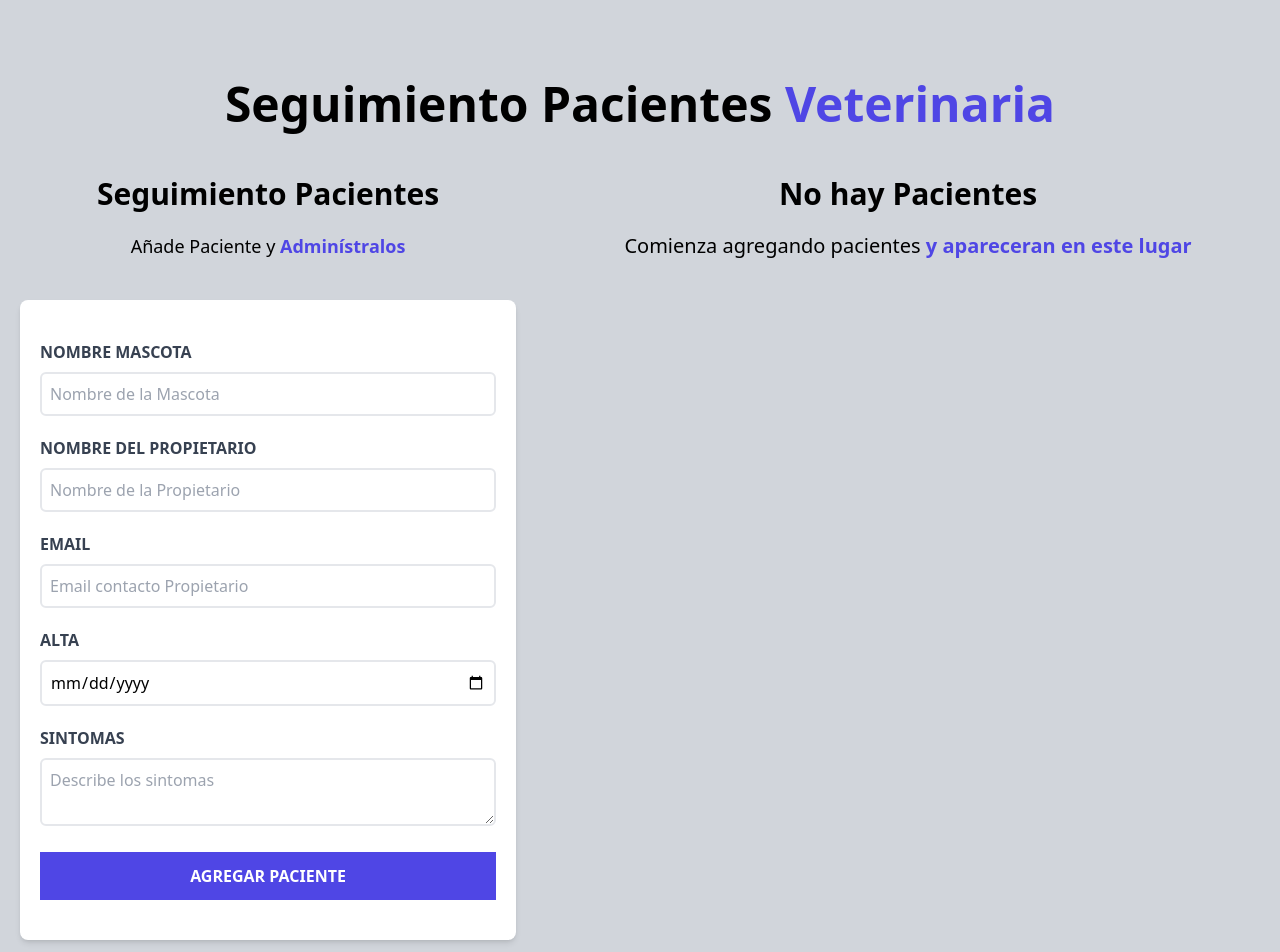
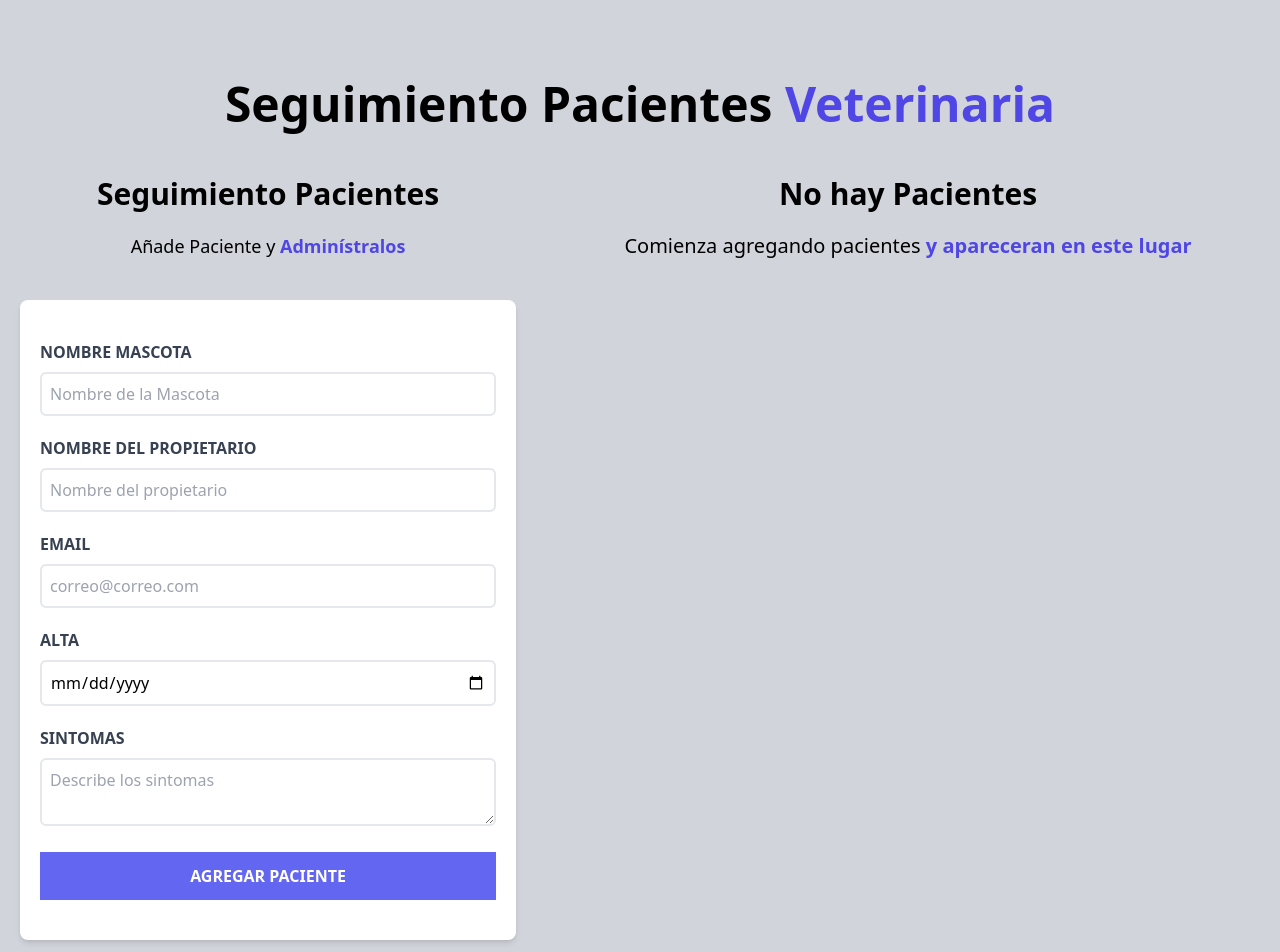
Before and after one commit to abrahanalarcon/Citas_React, a React (Vite) app: page / in a window 1280 px wide. Shown: the top 952 px of the page. Built offline with nearby package versions, Linux system fonts and the light colour scheme.

Commit message:
placeholder de email

```diff
--- a/src/components/Formulario.jsx
+++ b/src/components/Formulario.jsx
@@ -109,6 +109,7 @@ const Formulario = ({ pacientes, setPacientes, paciente , setPaciente}) => {
                     className="border-2 w-full p-2 mt-2 placeholder-gray-400 rounded-md"
                     value={nombre}
                     onChange={ (e) => setNombre(e.target.value)}
+
                     />
                 </div>
                 {/* segundo div */}
@@ -118,7 +119,7 @@ const Formulario = ({ pacientes, setPacientes, paciente , setPaciente}) => {
                   <input
                     id="propietario"
                     type="text"
-                    placeholder="Nombre de la Propietario"
+                    placeholder="Nombre del propietario"
                     className="border-2 w-full p-2 mt-2 placeholder-gray-400 rounded-md"
                     value={propietario}
                     onChange={ (e) => setPropietario(e.target.value)}
@@ -131,7 +132,7 @@ const Formulario = ({ pacientes, setPacientes, paciente , setPaciente}) => {
                   <input
                     id="email"
                     type="email"
-                    placeholder="Email contacto Propietario"
+                    placeholder="correo@correo.com"
                     className="border-2 w-full p-2 mt-2 placeholder-gray-400 rounded-md"
                     value={email}
                     onChange={ (e) => setEmail(e.target.value)}
@@ -165,8 +166,8 @@ const Formulario = ({ pacientes, setPacientes, paciente , setPaciente}) => {
                 {/* Boton */}
                 <input
                   type="submit"
-                  className="bg-indigo-600 w-full p-3 text-white uppercase font-bold
-                  hover:bg-indigo-700 cursor-pointer transition-color"
+                  className="bg-indigo-500 w-full p-3 text-white uppercase font-bold
+                  hover:bg-indigo-800 cursor-pointer transition-color"
                   value={ paciente.id ? 'Editar Paciente' : 'Agregar Paciente' }
                 />
 
```
